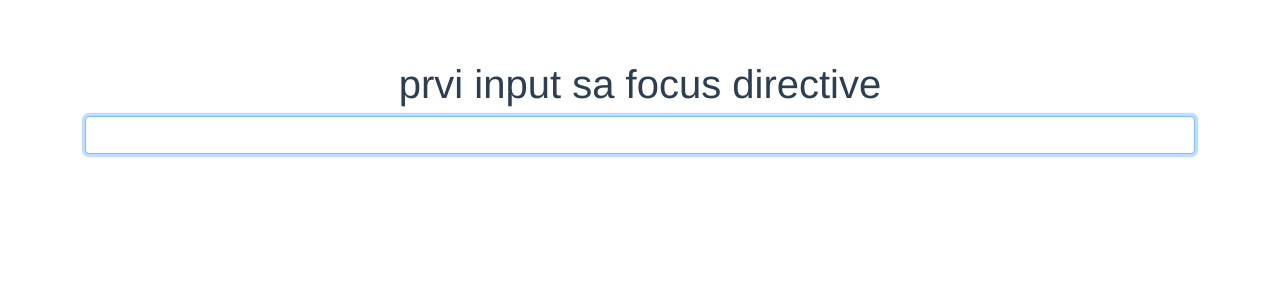
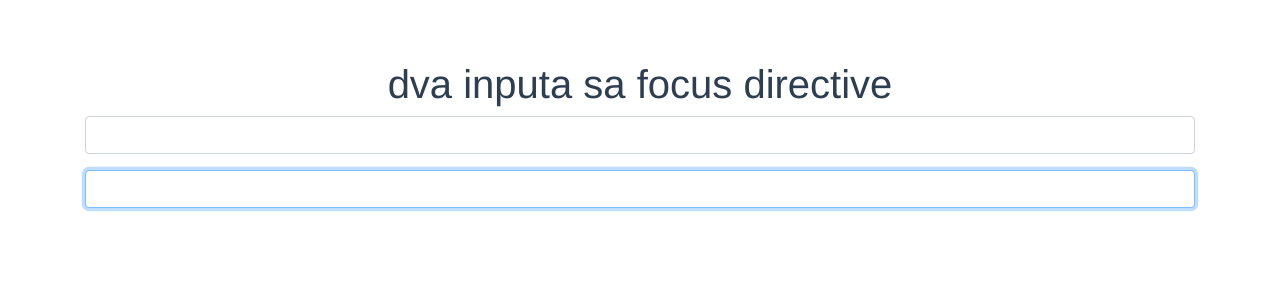
Before and after one commit to marina-a90/vue-directives, a Vue app: page / in a window 1280 px wide. Shown: the top 300 px of the page. Built offline with nearby package versions, Linux system fonts and the light colour scheme.

Commit message:
dva inputa, fokus ide na 2.

```diff
--- a/src/App.vue
+++ b/src/App.vue
@@ -1,17 +1,21 @@
 <template>
   <div id="app" class="container">
-    <h1>prvi input sa focus directive</h1>
-    <single-input-component></single-input-component>
+    <!-- <h1>prvi input sa focus directive</h1>
+    <single-input-component></single-input-component> -->
+    <h1>dva inputa sa focus directive</h1>
+    <two-inputs-component></two-inputs-component>
   </div>
 </template>
 
 <script>
 import SingleInputComponent from "./components/SingleInputComponent.vue";
+import TwoInputsComponent from "./components/TwoInputsComponent.vue";
 
 export default {
   name: "app",
   components: {
-    SingleInputComponent
+    SingleInputComponent,
+    TwoInputsComponent
   }
 };
 </script>
--- /dev/null
+++ b/src/components/TwoInputsComponent.vue
@@ -0,0 +1,20 @@
+<template>
+    <div>
+        <div class="mb-3">
+            <b-form-input v-focus />
+        </div>
+
+        <div class="mt-3">
+            <b-form-input v-focus />
+        </div>
+    </div>
+</template>
+
+<script>
+export default {
+  name: "TwoInputsComponent"
+};
+</script>
+
+<style scoped>
+</style>
```
